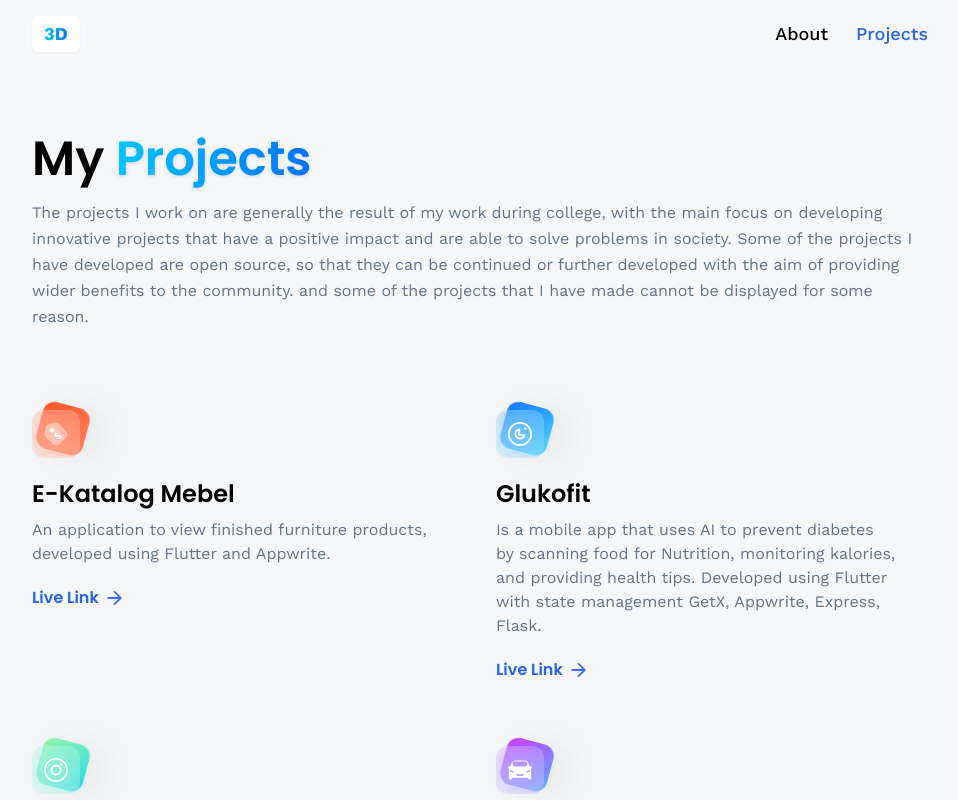
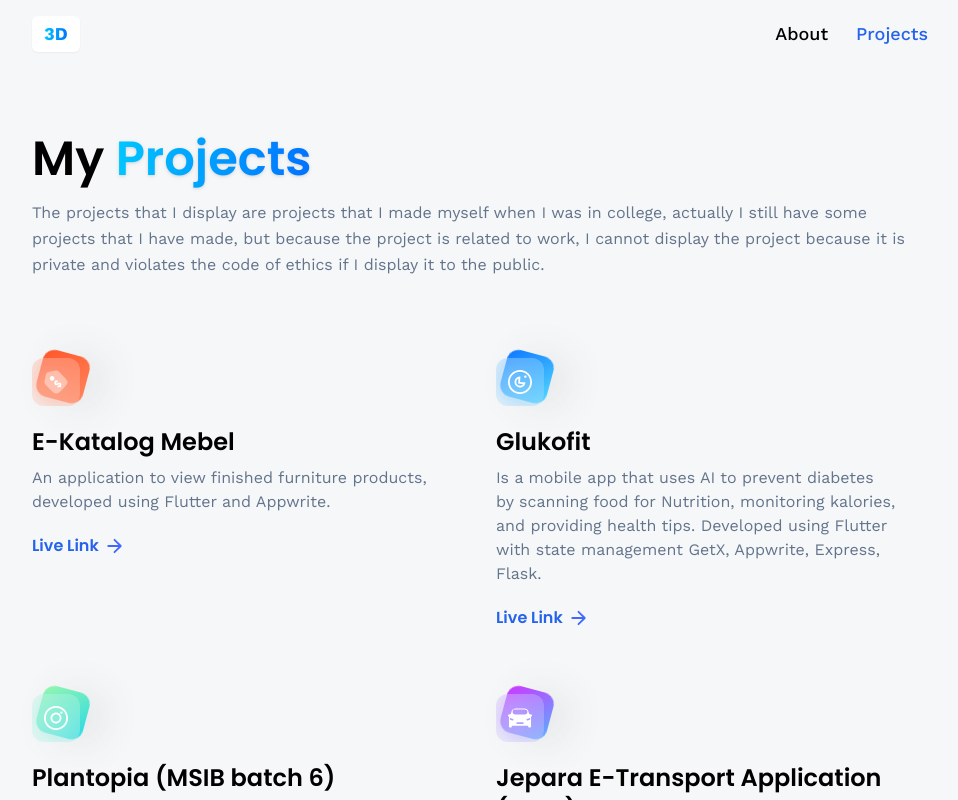
Before and after one commit to zuwhi/my-portofolio, a React (Vite) app: page /projects in a window 1280 px wide. Shown: the top 800 px of the page, without its empty margins (160-1118 px from the left). Built offline with nearby package versions, Linux system fonts and the light colour scheme; no server answers.

Commit message:
refactor: update project description for clarity and privacy

```diff
--- a/src/pages/Projects.jsx
+++ b/src/pages/Projects.jsx
@@ -12,8 +12,8 @@ const Projects = () => {
       </h1>
 
       <p className="text-slate-500 mt-2 leading-relaxed">
-        The projects I work on are generally the result of my work during college, with the main focus on developing innovative projects that have a positive impact and are able to solve problems in society. Some of the projects I have
-        developed are open source, so that they can be continued or further developed with the aim of providing wider benefits to the community. and some of the projects that I have made cannot be displayed for some reason.
+        The projects that I display are projects that I made myself when I was in college, actually I still have some projects that I have made, but because the project is related to work, I cannot display the project because it is private
+        and violates the code of ethics if I display it to the public.
       </p>
 
       <div className="flex flex-wrap my-20 gap-16">
```
